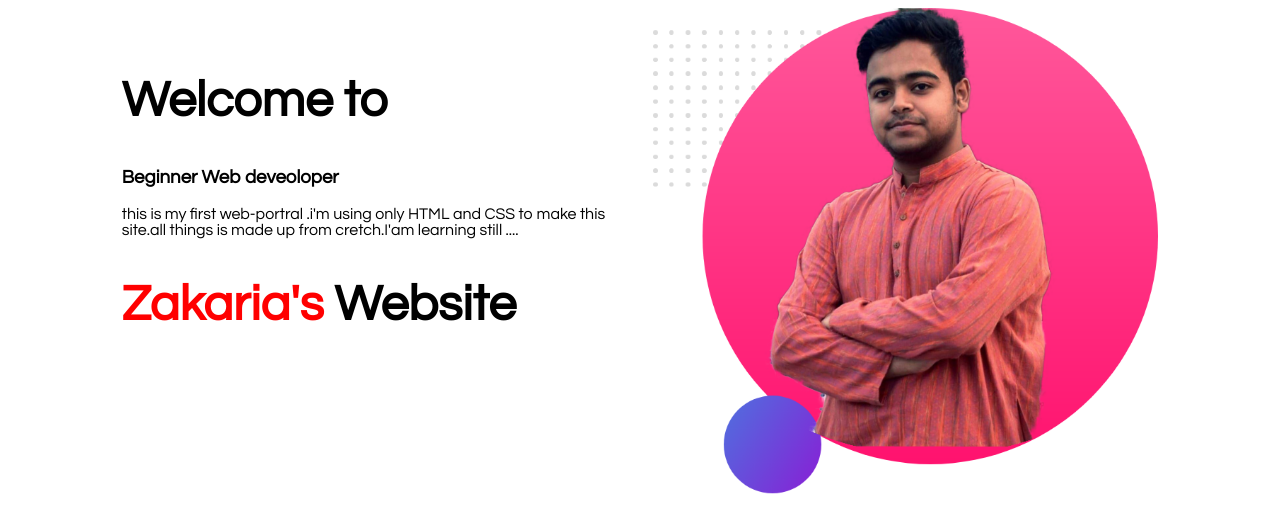
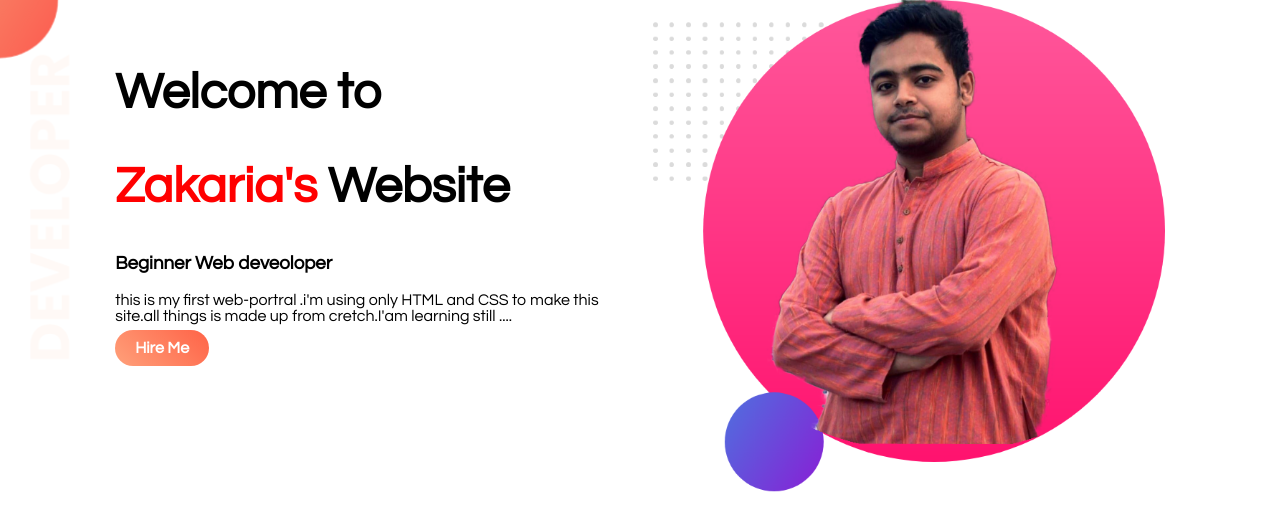
Before and after one commit to ZakariaIqbal/Web-Portfolio, a plain HTML site: page index.html in a window 1280 px wide. Drawn offline with Linux system fonts and the light colour scheme.

Commit message:
top-banner finish

```diff
--- a/index.html
+++ b/index.html
@@ -9,18 +9,21 @@
     <link href="https://fonts.googleapis.com/css?family=Questrial&display=swap" rel="stylesheet">
 </head>
 <body>
-    <section>
+    <section class="Top-Banner">
         <div class="Top-HalfWidth">
-                <h1> Welcome to </h1>
+                    <h1> Welcome to </h1>
+                    <h1><span class ="Name_Highlight">Zakaria's</span> Website</h1>
 
-                 <h3>Beginner Web deveoloper</h3>
+                    <h3>Beginner Web deveoloper</h3>
 
-                 <p>this is my first web-portral .i'm using only HTML and CSS to make this site.all things is made up from cretch.I'am learning still ....</p>
+                    <p>this is my first web-portral .i'm using only HTML and CSS to make this site.all things is made up from cretch.I'am learning still ....</p>
 
-                <h1><span class ="Name_Highlight">Zakaria's</span> Website</h1>
+                    <a class="link-button" target="_blank" href="https://www.linkedin.com/in/zakaria-iqbal-63a5ba17b/">Hire Me</a>
+
+
         </div>
                 <div class="Top-Halfwidth">
-                    <img src="img/Zakaria1.png" alt="A boy in punjabi" width="40%"></img>
+                    <img src="img/Zakaria1.png" alt="A boy in punjabi" width="40%" ></img>
                 </div>
 
  </section>
--- a/style.css
+++ b/style.css
@@ -1,5 +1,5 @@
 body
-{
+{ margin: 0px;
     font-family: 'Questrial' ;
 }
 
@@ -19,3 +19,22 @@ h1{
     margin-left: 7%;
     padding: 2%;
 }
+
+section
+{
+    height: 500px;
+}
+.Top-Banner
+{
+    background-image: url("img/top-banner.png");
+    background-repeat: no-repeat;
+}
+.link-button
+{
+     text-decoration: none;
+ background-image: linear-gradient(45deg,lightSalmon, tomato);
+     padding: 10px 20px;
+     border-radius: 40px;
+     color: white;
+     font-weight: 700;
+}
```
